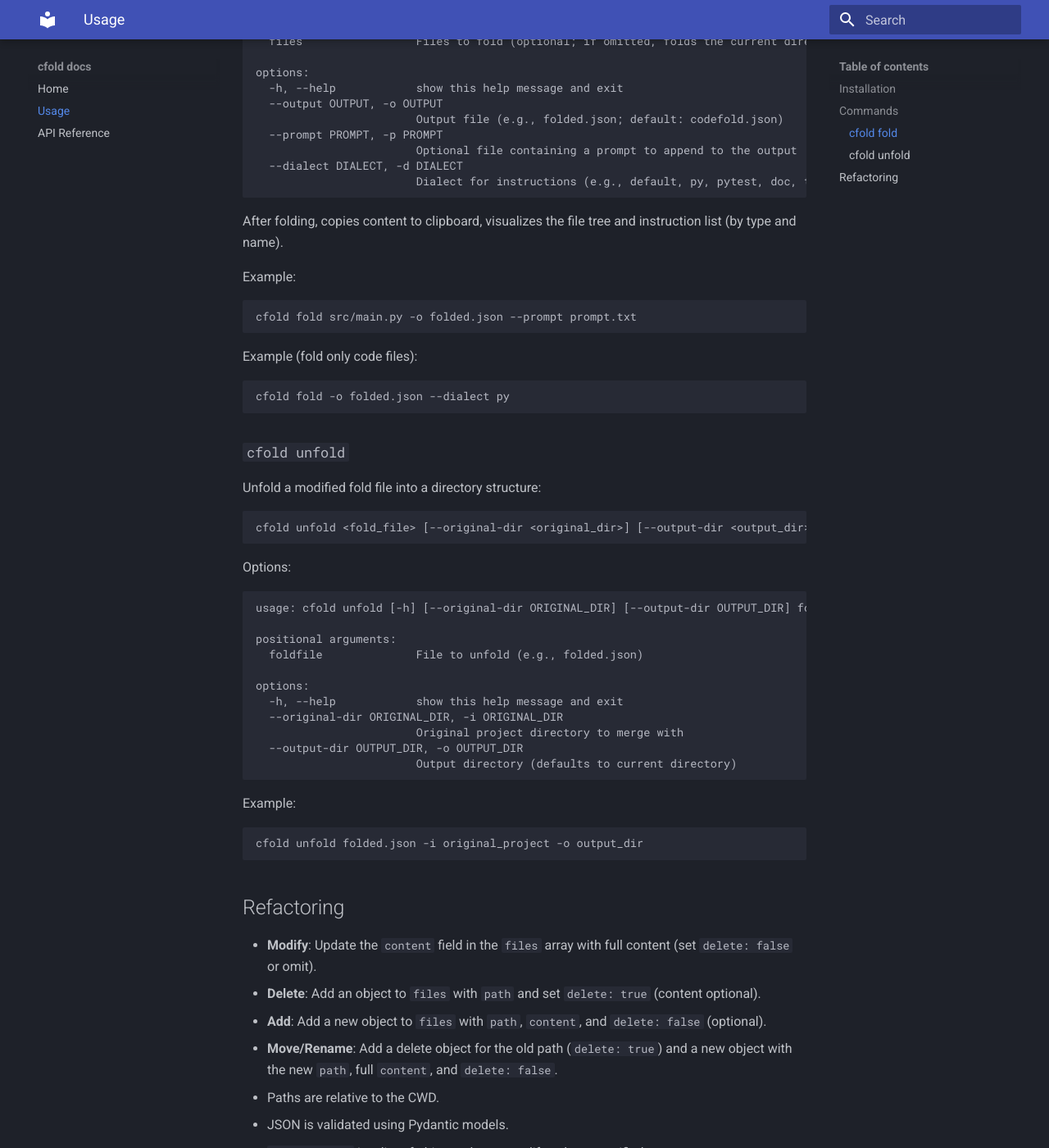
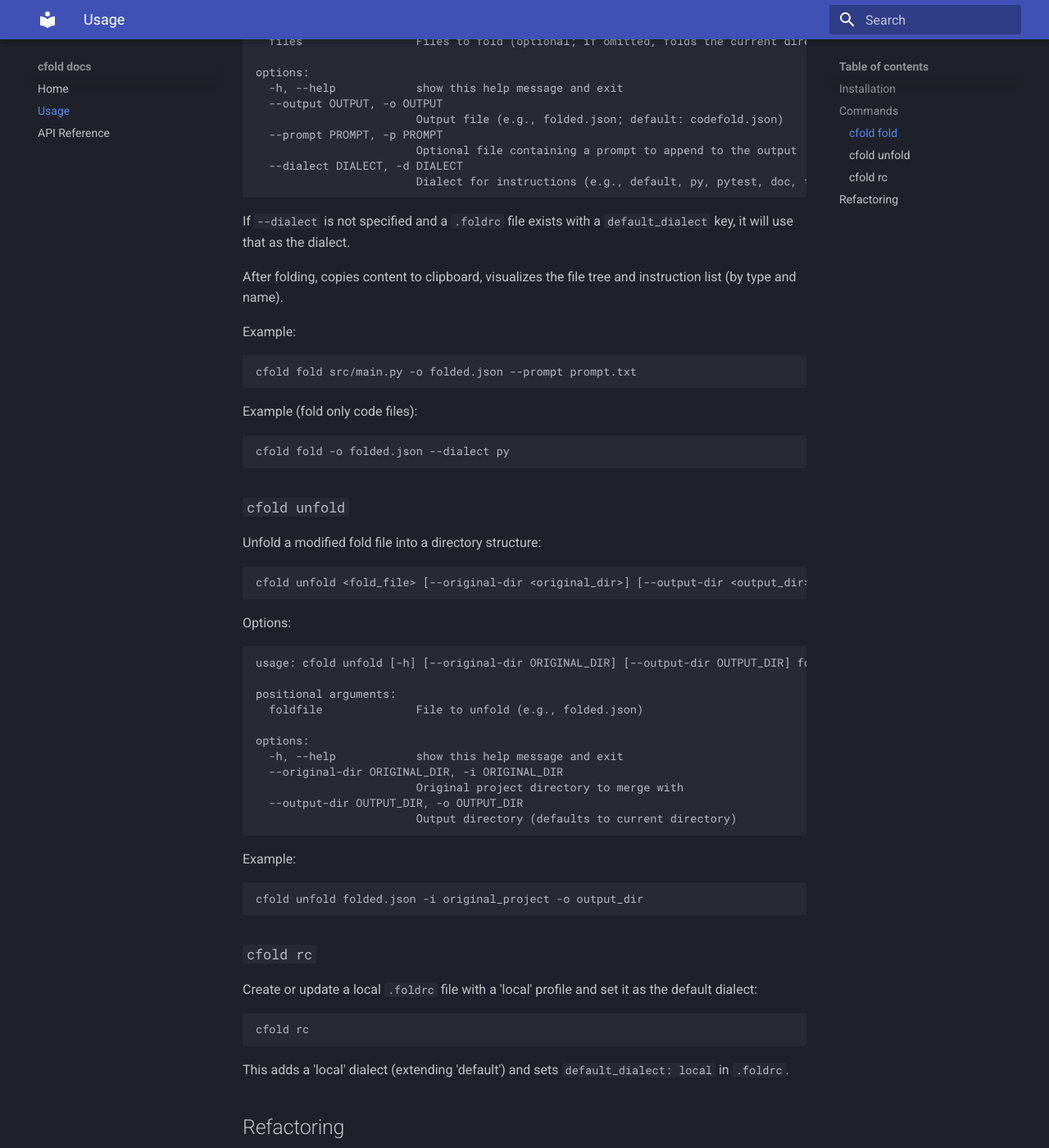
Before and after one commit to wr1/cfold, an MkDocs documentation site: the page built from docs/usage.md, in a window 1280 px wide and 1400 px high, scrolled down 940 px. Shown: the whole window at 82% size. Built offline with MkDocs 1.6.1 and Material for MkDocs 9.7.7, drawn with Linux system fonts in a browser that asks for light colours.

Commit message:
Update docs/usage.md: summary of edits

````diff
--- a/docs/usage.md
+++ b/docs/usage.md
@@ -52,6 +52,8 @@ options:
                         Dialect for instructions (e.g., default, py, pytest, doc, typst; default: default)
 ```
 
+If `--dialect` is not specified and a `.foldrc` file exists with a `default_dialect` key, it will use that as the dialect.
+
 After folding, copies content to clipboard, visualizes the file tree and instruction list (by type and name).
 
 Example:
@@ -96,6 +98,16 @@ Example:
 cfold unfold folded.json -i original_project -o output_dir
 ```
 
+### `cfold rc`
+
+Create or update a local `.foldrc` file with a 'local' profile and set it as the default dialect:
+
+```bash
+cfold rc
+```
+
+This adds a 'local' dialect (extending 'default') and sets `default_dialect: local` in `.foldrc`.
+
 ## Refactoring
 
 - **Modify**: Update the `content` field in the `files` array with full content (set `delete: false` or omit).
````
